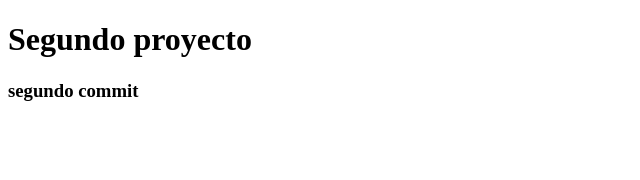
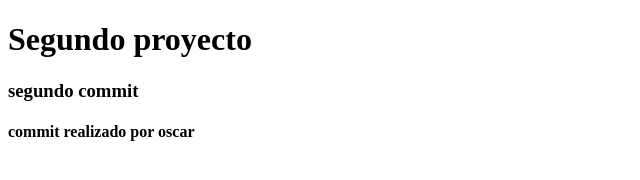
Before and after one commit to osmunozb/proyecto2git, a plain HTML site: page index.html in a window 1280 px wide. Shown: the whole page, without its empty margins (0-640 px from the left). Drawn offline with Linux system fonts and the light colour scheme.

Commit message:
cambios realizados por oscar, html se agrego un dis con h3

```diff
--- a/index.html
+++ b/index.html
@@ -21,6 +21,11 @@
             <h3>segundo commit</h3>
         </div>
 
+
+        <div>
+            <h4>commit realizado por oscar</h4>
+        </div>
+
     </div>
 
 
```
